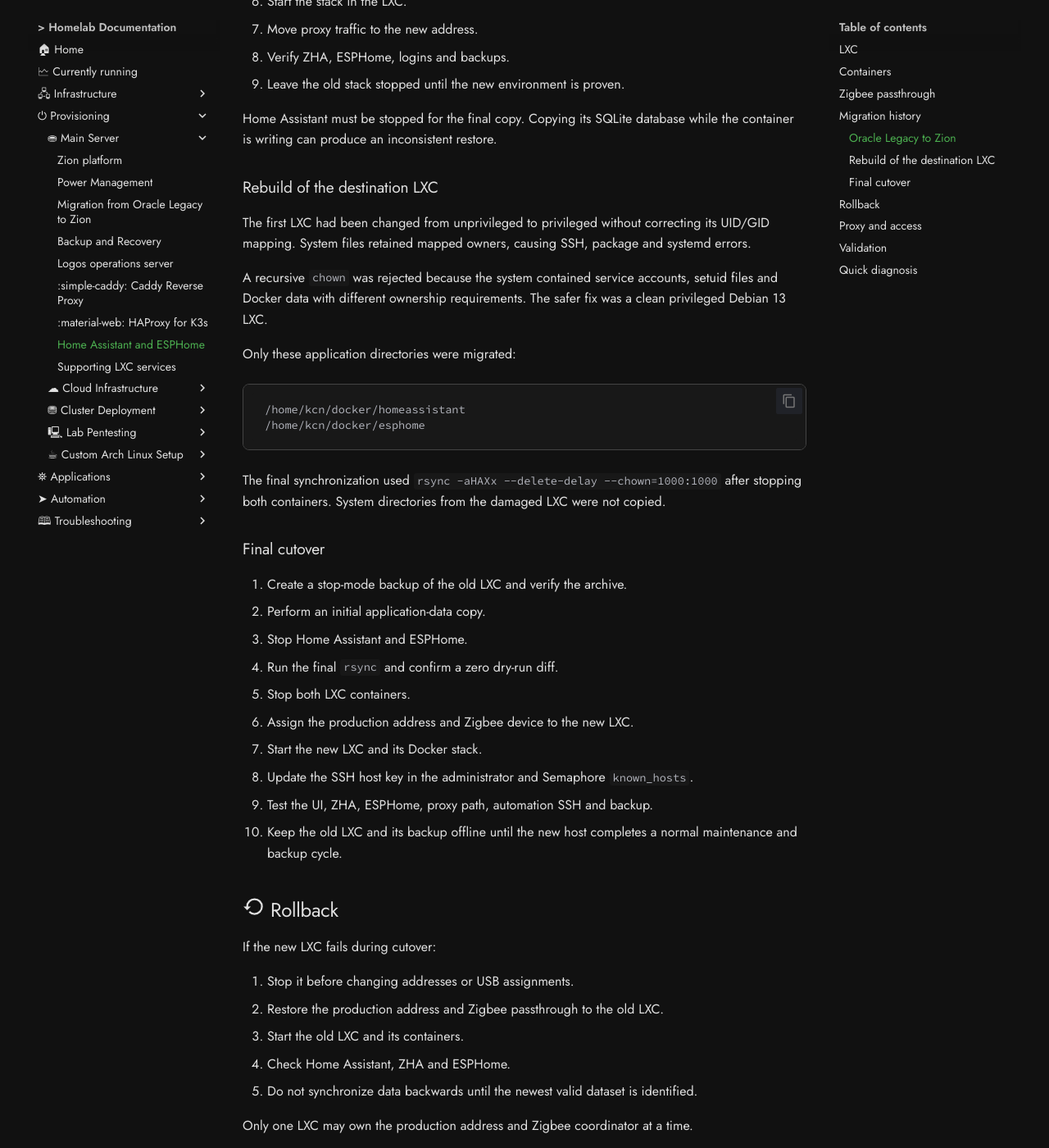
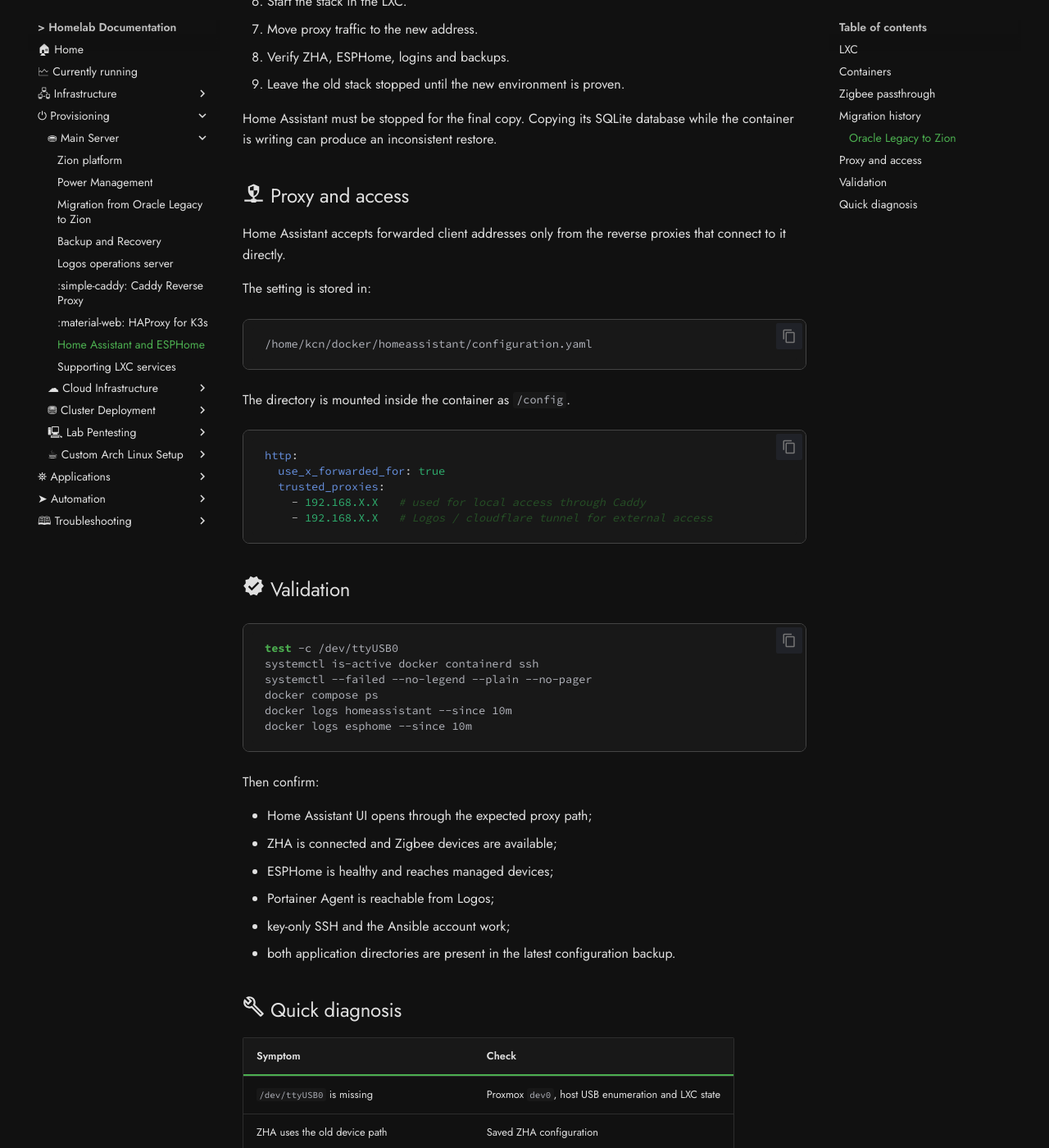
Before and after one commit to kCn3333/homelab, an MkDocs documentation site: the page built from docs/zion/home-assistant.md, in a window 1280 px wide and 1400 px high, scrolled down 2083 px. Shown: the whole window at 82% size. Built offline with MkDocs 1.6.1 and Material for MkDocs 9.7.7, drawn with Linux system fonts in a browser that asks for light colours; comment, search, counter and statistics services are not loaded; some of the changed text lies outside the part shown.

Commit message:
docs: document home assistant

````diff
--- a/docs/zion/home-assistant.md
+++ b/docs/zion/home-assistant.md
@@ -25,7 +25,7 @@ The privileged LXC is a deliberate exception for the current USB passthrough mod
 - **ESPHome** stores its configuration under `/home/kcn/docker/esphome` and publishes its required service port.
 - **Portainer Agent** provides remote stack management from Logos.
 
-The production definition is kept in the [Home Assistant Compose file](https://github.com/kCn3333/docker-compose/blob/main/homeassistant/docker-compose.yaml). Secrets and application state are not stored in that repository.
+Stack definition is kept in the [Home Assistant Compose file](https://github.com/kCn3333/docker-compose/blob/main/homeassistant/docker-compose.yaml). Secrets and application state are not stored in that repository.
 
 ## :material-usb-port: Zigbee passthrough
 
@@ -68,51 +68,25 @@ The first move used this order:
 
 Home Assistant must be stopped for the final copy. Copying its SQLite database while the container is writing can produce an inconsistent restore.
 
-### Rebuild of the destination LXC
+## :material-security-network: Proxy and access
 
-The first LXC had been changed from unprivileged to privileged without correcting its UID/GID mapping. System files retained mapped owners, causing SSH, package and systemd errors.
+Home Assistant accepts forwarded client addresses only from the reverse proxies that connect to it directly.
 
-A recursive `chown` was rejected because the system contained service accounts, setuid files and Docker data with different ownership requirements. The safer fix was a clean privileged Debian 13 LXC.
-
-Only these application directories were migrated:
+The setting is stored in:
 
 ```text
-/home/kcn/docker/homeassistant
-/home/kcn/docker/esphome
+/home/kcn/docker/homeassistant/configuration.yaml
 ```
 
-The final synchronization used `rsync -aHAXx --delete-delay --chown=1000:1000` after stopping both containers. System directories from the damaged LXC were not copied.
+The directory is mounted inside the container as `/config`.
 
-### Final cutover
-
-1. Create a stop-mode backup of the old LXC and verify the archive.
-2. Perform an initial application-data copy.
-3. Stop Home Assistant and ESPHome.
-4. Run the final `rsync` and confirm a zero dry-run diff.
-5. Stop both LXC containers.
-6. Assign the production address and Zigbee device to the new LXC.
-7. Start the new LXC and its Docker stack.
-8. Update the SSH host key in the administrator and Semaphore `known_hosts`.
-9. Test the UI, ZHA, ESPHome, proxy path, automation SSH and backup.
-10. Keep the old LXC and its backup offline until the new host completes a normal maintenance and backup cycle.
-
-## :material-restore: Rollback
-
-If the new LXC fails during cutover:
-
-1. Stop it before changing addresses or USB assignments.
-2. Restore the production address and Zigbee passthrough to the old LXC.
-3. Start the old LXC and its containers.
-4. Check Home Assistant, ZHA and ESPHome.
-5. Do not synchronize data backwards until the newest valid dataset is identified.
-
-Only one LXC may own the production address and Zigbee coordinator at a time.
-
-## :material-security-network: Proxy and access
-
-Home Assistant trusts only the proxy addresses that actually forward requests to it. Adding a broad Docker subnet merely to silence an `untrusted proxy` message would enlarge the trust boundary unnecessarily.
-
-External access requires multi-factor authentication. Tunnel and public-edge configuration are documented separately from this LXC.
+```yaml
+http:
+  use_x_forwarded_for: true
+  trusted_proxies:
+    - 192.168.X.X   # used for local access through Caddy
+    - 192.168.X.X   # Logos / cloudflare tunnel for external access
+```
 
 ## :material-check-decagram: Validation
 
````
